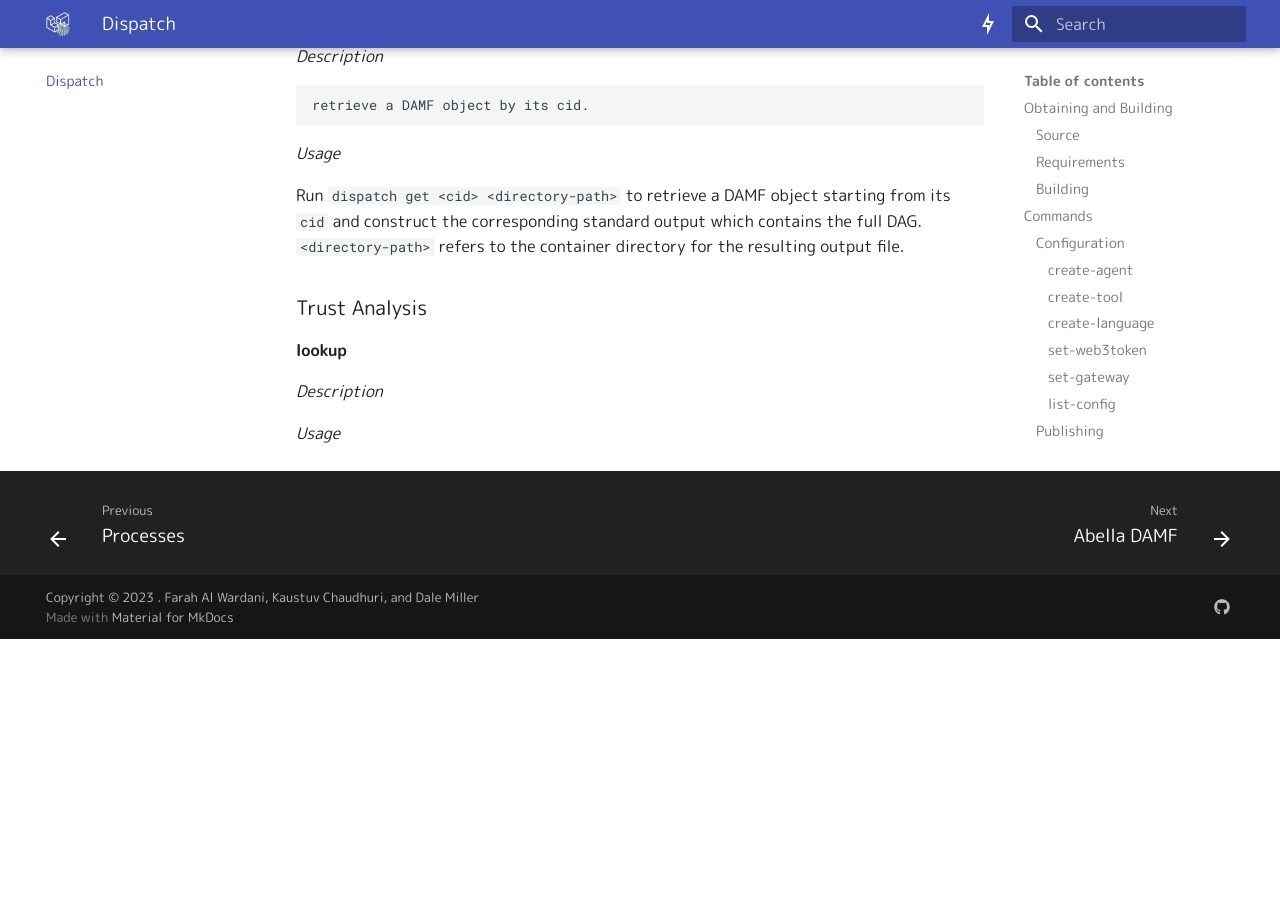
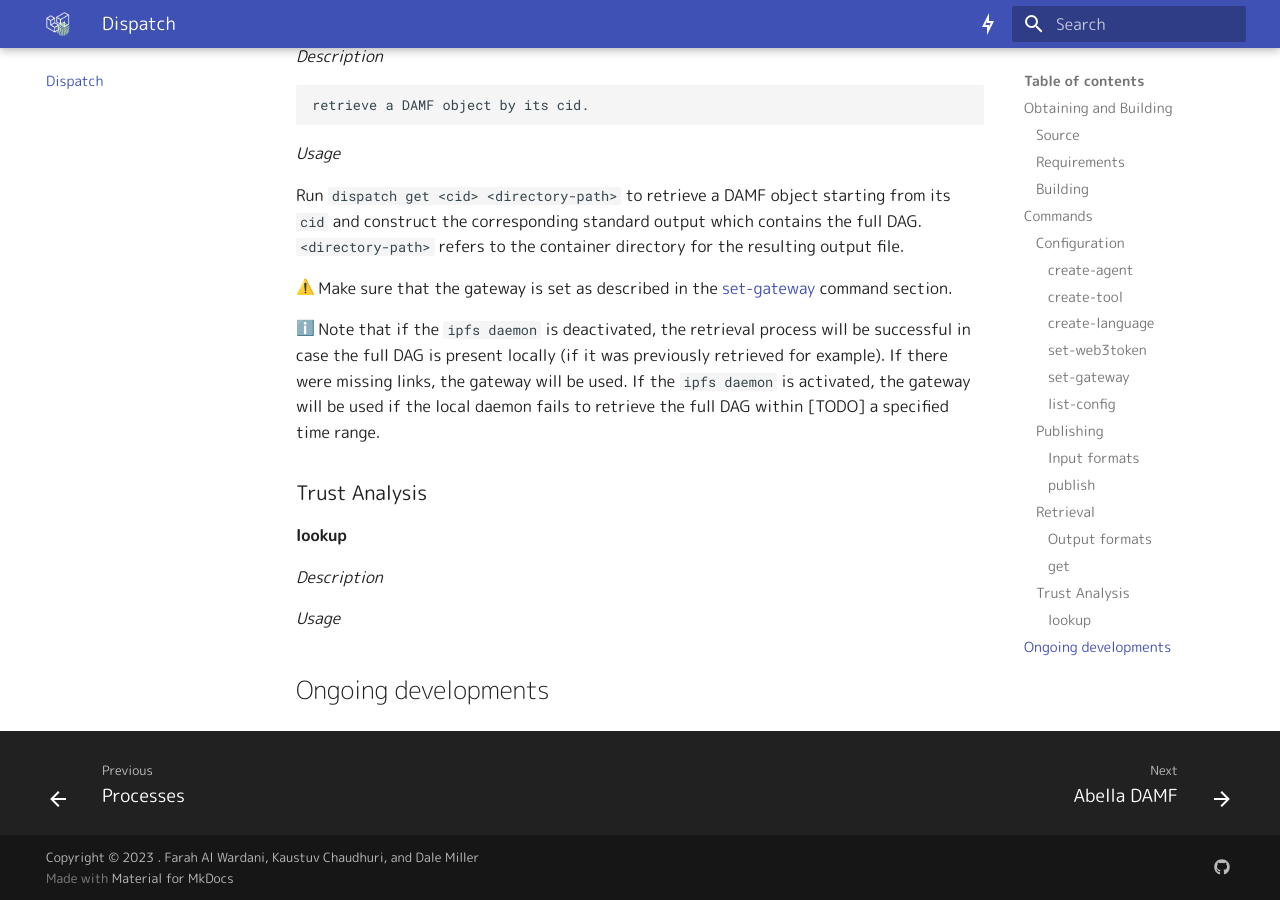
Before and after one commit to distributed-assertions/distributed-assertions.github.io, an MkDocs documentation site: the page built from docs/dispatch.md, in a window 1280 px wide and 900 px high, scrolled down 4997 px. Built offline with MkDocs 1.6.1 and Material for MkDocs 9.7.7, drawn with Linux system fonts in a browser that asks for light colours; emoji names are drawn with the system emoji font; before the commit the page ends 5636 px from its top, so only the background shows below that; some of the changed text lies outside the part shown.

Commit message:
update to `dispatch get`

```diff
--- a/docs/dispatch.md
+++ b/docs/dispatch.md
@@ -180,6 +180,10 @@
 
 Run `dispatch get <cid> <directory-path>` to retrieve a DAMF object starting from its `cid` and construct the corresponding standard output which contains the full DAG. `<directory-path>` refers to the container directory for the resulting output file.
 
+:warning: Make sure that the gateway is set as described in the [set-gateway](#set-gateway) command section.
+
+:information_source: Note that if the `ipfs daemon` is deactivated, the retrieval process will be successful in case the full DAG is present locally (if it was previously retrieved for example). If there were missing links, the gateway will be used. If the `ipfs daemon` is activated, the gateway will be used if the local daemon fails to retrieve the full DAG within [TODO] a specified time range.
+
 ### Trust Analysis
 
 #### lookup
@@ -187,3 +191,5 @@
 *Description*
 
 *Usage*
+
+## Ongoing developments
```
Also changed, not shown: other parts of docs/dispatch.md (+1 -1 lines).
